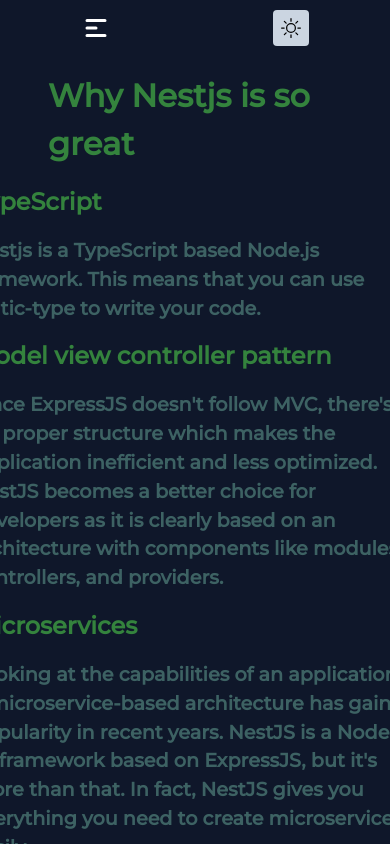
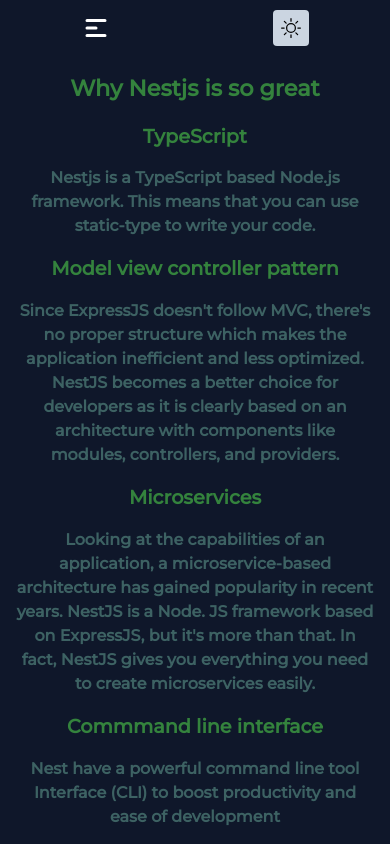
Before and after one commit to mustafamertgoksu/my-blog, a Next.js app: page /content/nestjs in a window 390 px wide. Built offline with nearby package versions, Linux system fonts and the light colour scheme.

Commit message:
content pages responsive commit

```diff
--- a/src/styles/mdx.module.css
+++ b/src/styles/mdx.module.css
@@ -56,7 +56,7 @@
 
 @media(max-width: 1024px) {
   .mdxContainer {
-      padding: 1rem 10rem;
+    padding: 1rem 10rem;
   }
 }
 
@@ -65,3 +65,31 @@
     padding: 1rem 3rem;
   }
 }
+
+@media(max-width: 450px) {
+  .mdxContainer {
+    padding: 1rem 1rem;
+    flex-wrap: wrap;
+    text-align: center;
+  }
+
+  .mdxContainer h1 {
+    font-size: 1.4rem;
+  }
+
+  .mdxContainer h2 {
+    font-size: 1.2rem;
+  }
+
+  .mdxContainer h3 {
+    font-size: 1rem;
+  }
+
+  .example {
+    display: none;
+  }
+
+  .mdxContainer pre {
+    display: none;
+  }
+}
```
